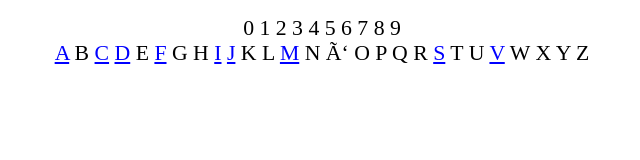
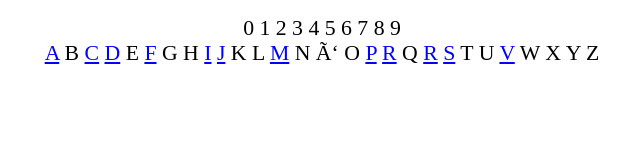
Before and after one commit to CDFC-CELL/creador-formador, a plain HTML site: page J/CD.htm in a window 1280 px wide. Shown: the whole page, without its empty margins (318-958 px from the left). Drawn offline with Linux system fonts and the light colour scheme.

Commit message:
Update CD.htm

```diff
--- a/J/CD.htm
+++ b/J/CD.htm
@@ -55,9 +55,10 @@ L
 N
 Ñ
 O
-P
+<a href="https://cdfc-cell.github.io/creador-formador/P/P.htm">P</a>
+<a href="https://cdfc-cell.github.io/creador-formador/R/R.htm">R</a>
 Q
-R
+<a href="https://cdfc-cell.github.io/creador-formador/R/R.htm">R</a>
 <a href="https://cdfc-cell.github.io/creador-formador/S/S.htm">S</a>
 T
 U
```
